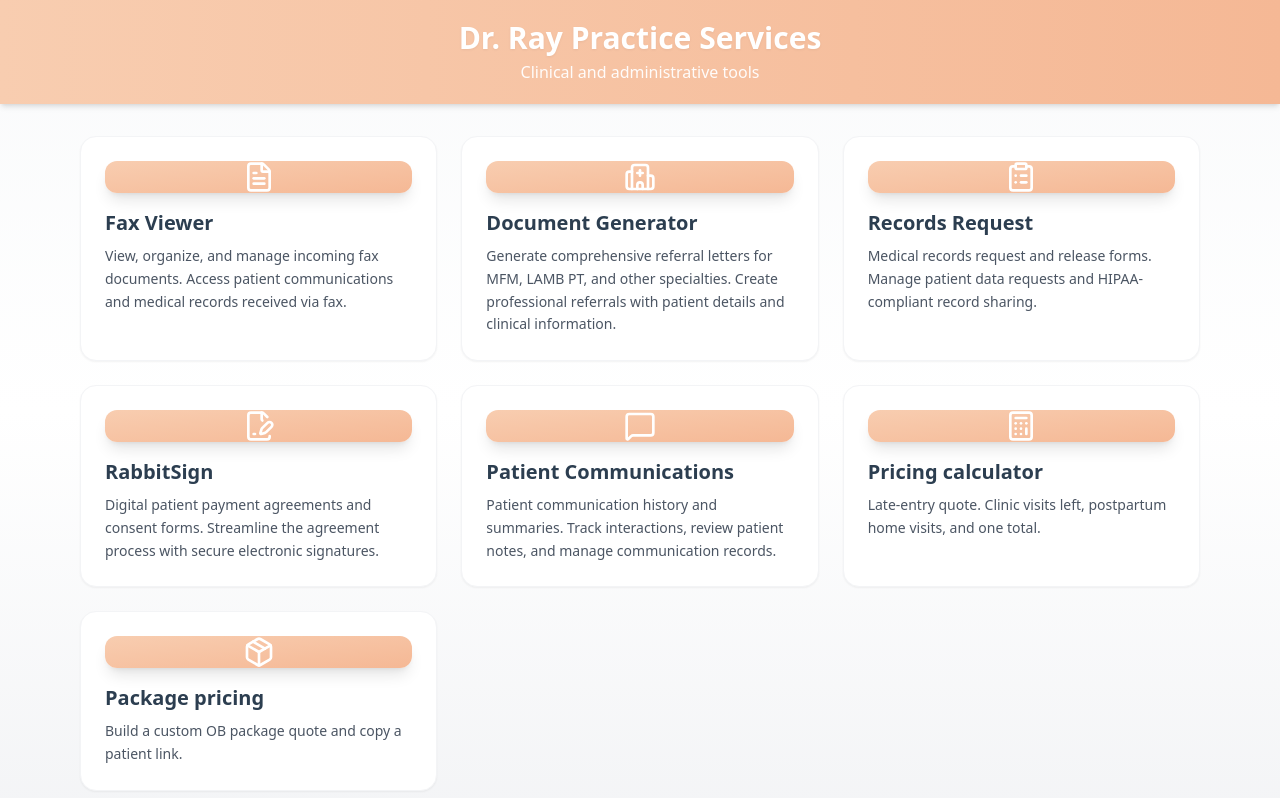
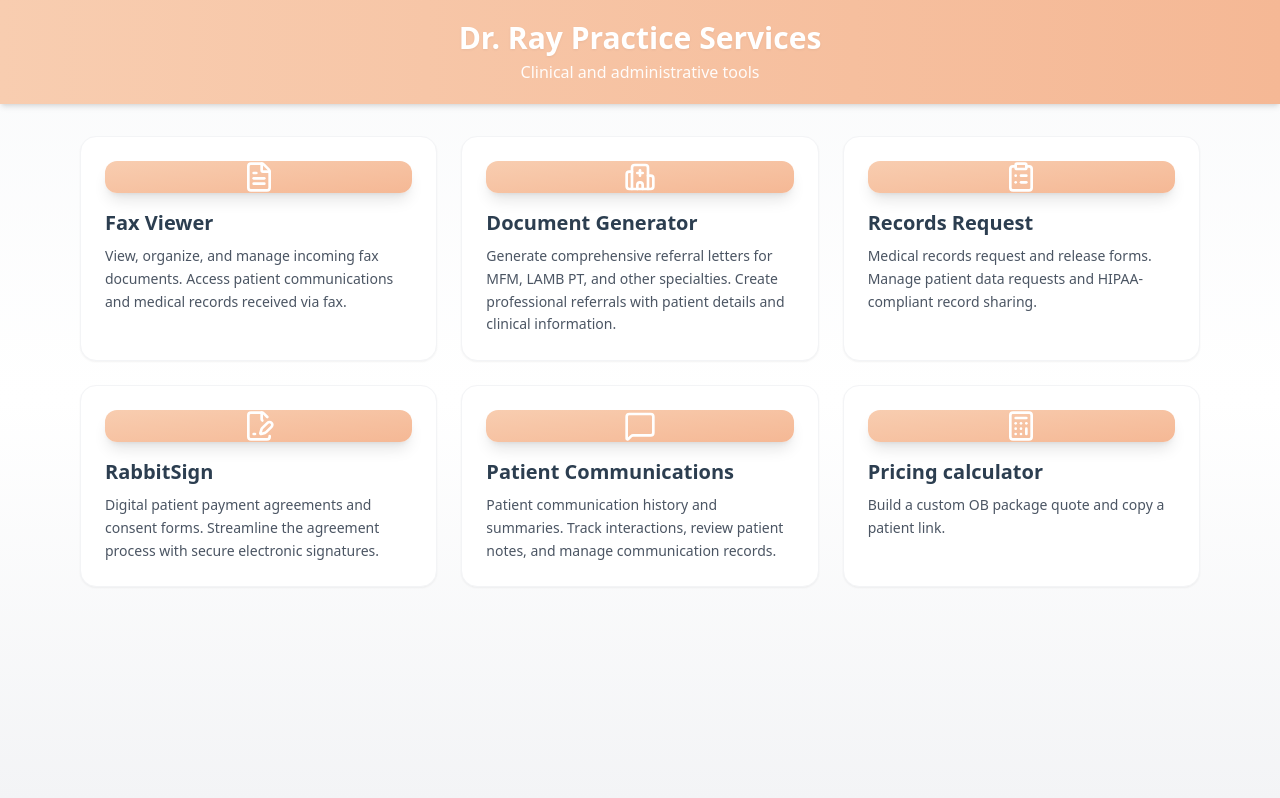
Before and after one commit to grqg-dev/services-hub, a React (Vite) app: page / in a window 1280 px wide. Shown: the top 798 px of the page. Built offline with nearby package versions, Linux system fonts and the light colour scheme.

Commit message:
Point Pricing calculator card to staff OB package quote generator
Co-authored-by: MattDennis <grqg-dev@users.noreply.github.com>

```diff
--- a/src/pages/ServicesDashboard.jsx
+++ b/src/pages/ServicesDashboard.jsx
@@ -1,5 +1,5 @@
 import { Link } from 'react-router-dom';
-import { FileText, Hospital, ClipboardList, FileSignature, MessageSquare, Calculator, Package } from 'lucide-react';
+import { FileText, Hospital, ClipboardList, FileSignature, MessageSquare, Calculator } from 'lucide-react';
 
 function ServicesDashboard() {
   const services = [
@@ -41,13 +41,6 @@ function ServicesDashboard() {
     {
       icon: <Calculator className="w-8 h-8" />,
       title: 'Pricing calculator',
-      description: 'Late-entry quote. Clinic visits left, postpartum home visits, and one total.',
-      href: 'https://s3.us-east-1.amazonaws.com/dr-julia-ray.innovation/package-pricing.html',
-      external: true
-    },
-    {
-      icon: <Package className="w-8 h-8" />,
-      title: 'Package pricing',
       description: 'Build a custom OB package quote and copy a patient link.',
       href: 'https://hello.drjuliaray.com/staff/ob-package-quote.html',
       external: true
```
